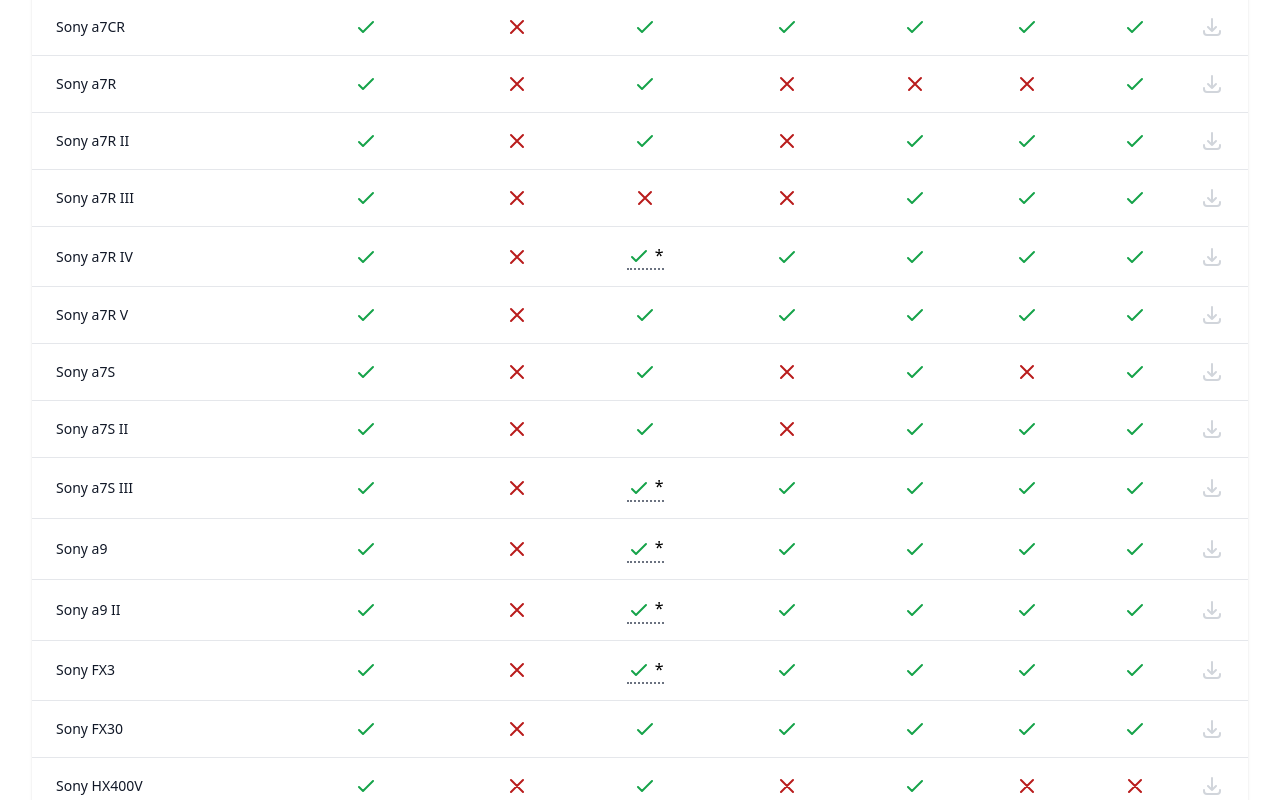
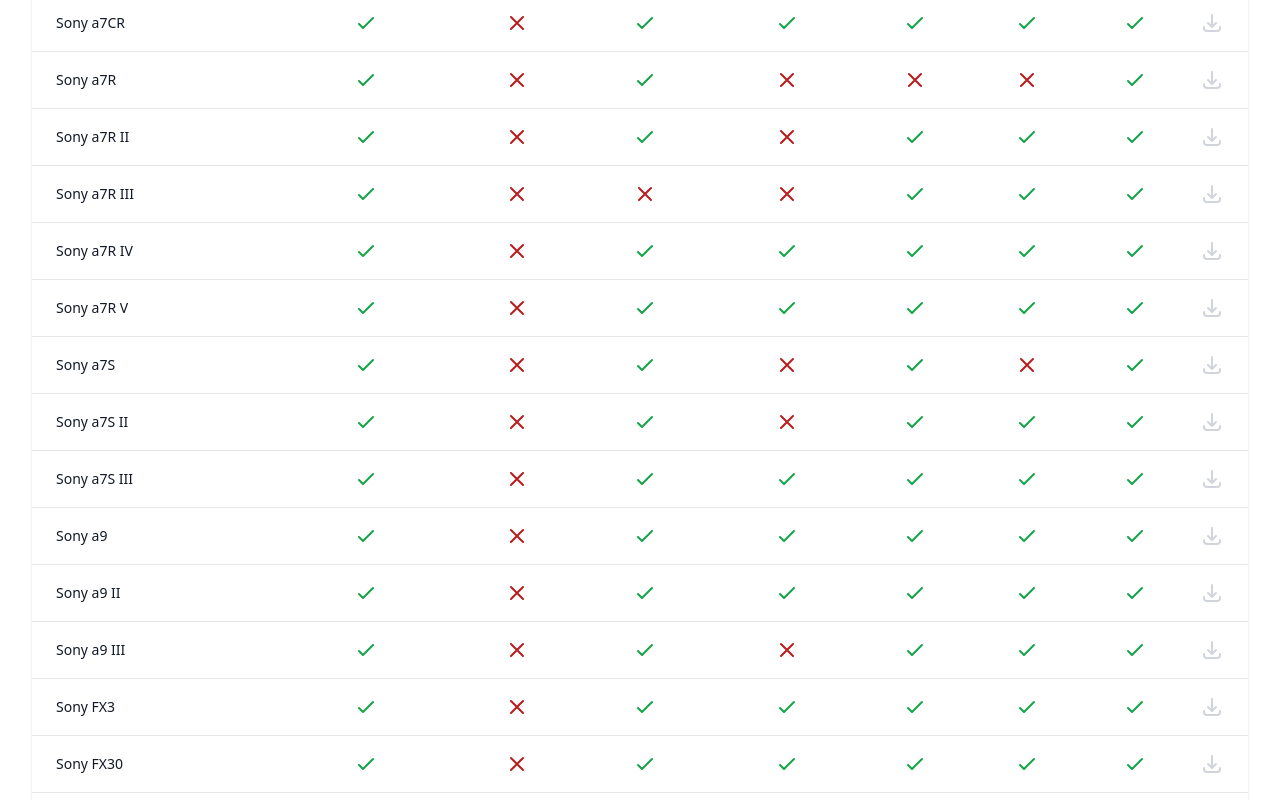
Before and after one commit to gswirski/shutter-website, a Next.js app: page /cameras in a window 1280 px wide. Shown: the part 6580-7380 px from the top of the page. Built offline with nearby package versions, Linux system fonts and the light colour scheme.

Commit message:
update cameras list

```diff
--- a/components/cameras.js
+++ b/components/cameras.js
@@ -1,13 +1,13 @@
 const sonyList = [
-  'a1', 'a9', 'a9 II', 'a7', 'a7 II', 'a7 III', 'a7 IV', 'a7C', 'a7C II', 'a7CR', 'a7R', 'a7R II', 'a7R III', 'a7R IV', 'a7R V',
+  'a1', 'a9', 'a9 II', 'a9 III', 'a7', 'a7 II', 'a7 III', 'a7 IV', 'a7C', 'a7C II', 'a7CR', 'a7R', 'a7R II', 'a7R III', 'a7R IV', 'a7R V',
   'a7S', 'a7S II', 'a7S III', 'a5000', 'a5100', 'a6000', 'a6100', 'a6300', 'a6400', 'a6500', 'a6600', 'a6700',
   'FX3', 'FX30', 'RX1 II', 'RX10 II', 'RX10 III', 'RX10 IV', 'RX100 III', 'RX100 IV', 'RX100 V', 'RX100 VI',
-  'RX100 VII', 'HX400V', 'HX60V', 'HX80', 'HX90V', 'WX500', 'NEX-5R', 'NEX-5T', 'NEX-6',
-  'ZV-1', 'ZV-1 II', 'ZV-1F', 'ZV-E1', 'ZV-E10'
+  'RX100 VII', 'HX400V', 'HX60V', 'HX80', 'HX90V', 'HX99', 'WX500', 'NEX-5R', 'NEX-5T', 'NEX-6',
+  'ZV-1', 'ZV-1 II', 'ZV-1F', 'ZV-E1', 'ZV-E10', 'ZV-E10 II'
 ];
 
 const noFocus = ['a7 III', 'a7R III', 'a6100', 'a6400', 'a6600', 'RX10 IV'];
-const noWideFocus = ['a9', 'a9 II', 'a7C', 'a7R IV', 'a7S III', 'FX3', 'RX100 VII', 'ZV-1', 'ZV-E10'];
+const noWideFocus = [];
 const trackingFocus = ['a1', 'a7 IV'];
 const focusBracketing = ['a6700', 'a1', 'a9', 'a9 II', 'a7 IV', 'a7C', 'a7C II', 'a7CR', 'a7R IV', 'a7R V', 'a7S III', 'FX3', 'FX30', 'RX100 VII', 'ZV-1', 'ZV-1 II', 'ZV-1F', 'ZV-E1', 'ZV-E10'];
 const noVideo = ['a7', 'a7R', 'a5000', 'a6000', 'RX1 II'];
```
